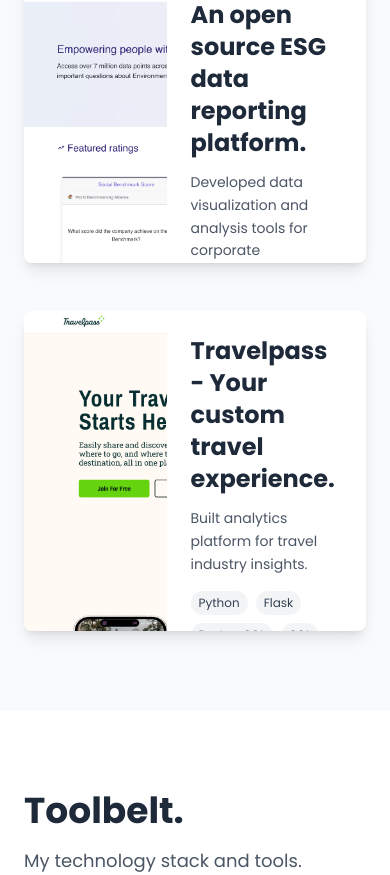
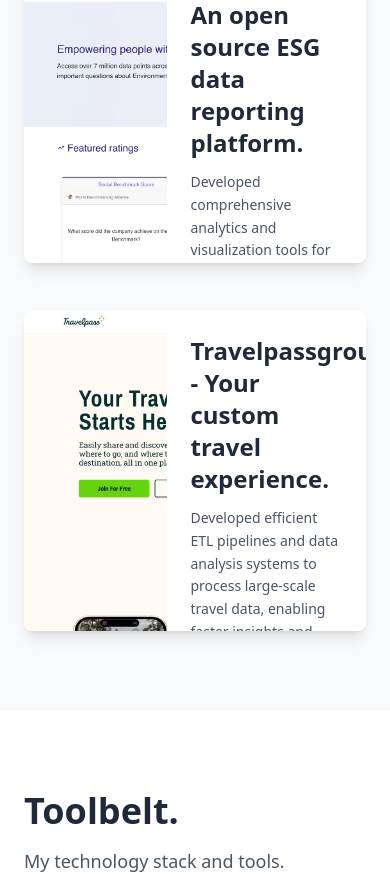
Before and after one commit to cschweipert/portfolio, a React (Vite) app: page / in a window 390 px wide. Shown: the part 1509-2384 px from the top of the page. Built offline with nearby package versions, Linux system fonts and the light colour scheme.

Commit message:
polish and update data

```diff
--- a/index.html
+++ b/index.html
@@ -3,9 +3,9 @@
   <head>
     <meta charset="UTF-8" />
     <link rel="icon" type="image/svg+xml" href="/vite.svg" />
-    <link href="https://fonts.googleapis.com/css2?family=Poppins:wght@300;400;500;600;700&display=swap" rel="stylesheet">
+    <link href="https://fonts.googleapis.com/css2?family=Inter:wght@300;400;500;600;700&display=swap" rel="stylesheet">
     <meta name="viewport" content="width=device-width, initial-scale=1.0" />
-    <title>Vite + React</title>
+    <title>Christina Schweipert - SWE</title>
   </head>
   <body>
     <div id="root"></div>
--- a/src/App.jsx
+++ b/src/App.jsx
@@ -199,7 +199,7 @@
 
           <section id="about" className="min-h-screen bg-gray-50 py-20">
             <div className="max-w-5xl mx-auto px-6">
-              <h2 className="text-4xl font-bold text-gray-800 mb-4">About Me.</h2>
+              <h2 className="text-4xl font-bold text-gray-800 mb-4 text-center">About Me.</h2>
               <About />
             </div>
           </section>
--- a/src/assets/WorkData.js
+++ b/src/assets/WorkData.js
@@ -4,44 +4,74 @@
     image: '/electra_2.png',
     wide_img: '/electra_2.png',
     company: 'Electra - A clean iron company.',
-    role: 'End-to-end Next.js App and REST API development',
+    role: 'Software Engineer - Full Stack',
+    period: '5/2024 - Present',
+    location: 'Boulder, CO, hybrid',
     companyUrl: 'https://electra.earth',
     compDescription: "Electra is a pioneering clean iron company focused on revolutionizing the steel industry with sustainable practices and innovative technology.",
-    description: 'As a Software Engineer at Electra, I spend my time planning, designing, and building the internal data tooling platform that supports our scientists and engineers in their data needs and visualizations.',
-    technologies: ['Next.js', 'Typescript', 'PostgreSQL', 'Python', 'FastAPI', 'Docker', 'SQLAlchemy', 'DASH'],
-    situation: 'Electra needed robust internal tooling to streamline their operations and improve team productivity. The existing systems were fragmented and inefficient.',
-    task: 'Design and develop a comprehensive internal tooling platform that would integrate multiple workflows and provide a seamless user experience.',
-    action: 'Built a full-stack application using Next.js for the frontend with TypeScript for type safety, developed RESTful APIs with FastAPI and Python, implemented PostgreSQL database with optimized queries, and containerized the entire application with Docker for consistent deployment.',
-    result: 'Delivered a scalable internal platform that reduced manual processes by 60% and improved team efficiency. The application now serves as the central hub for internal operations.'
+    description: 'As a Full Stack Software Engineer at Electra, I lead the development of internal data tooling platforms that support our scientists and engineers with comprehensive data management, visualization, and reporting capabilities.',
+    technologies: ['TypeScript', 'React', 'Next.js', 'FastAPI', 'PostgreSQL', 'Python', 'SQLAlchemy', 'Docker', 'OAuth 2.0', 'Azure AD', 'Airflow'],
+    situation: 'Electra needed a comprehensive internal data platform to manage scientific data from various devices, improve data visibility across teams, and streamline data consumption between company resources.',
+    task: 'Plan, design, and build an end-to-end internal data tool with frontend and backend components, implement secure user authentication, develop REST APIs, and create data extraction scripts for scientific devices.',
+    action: 'Built a full-stack application with TypeScript and React frontend and FastAPI backend, implemented OAuth 2.0 and Azure AD for user group authorization, developed REST APIs with PostgreSQL and SQLAlchemy, wrote Python scripts for scientific device data extraction, implemented pytest unit tests, and managed workflows with Airflow.',
+    result: 'Increased data visibility by 90%, enhanced data consumption between company resources by 60%, and created a scalable platform that serves as the central hub for scientific data management and analysis.',
+    responsibilities: [
+      'Full-stack development with TypeScript and React',
+      'REST API development with FastAPI and PostgreSQL',
+      'Database architecture and optimization with SQLAlchemy',
+      'User authentication with OAuth 2.0 and Azure AD',
+      'Python scripting for scientific device integration',
+      'Task management and workflow automation with Airflow',
+      'Unit testing with pytest'
+    ]
   },
   wikirate: {
     id: 'wikirate',
     image: '/wikirate_2.png',
     wide_img: '/wikirate_wide.png',
     company: 'Wikirate - An open source ESG data reporting platform.',
-    role: 'Corporate Sustainability Data Platform',
+    role: 'Software Engineer - Full Stack',
+    period: '8/2023 - 3/2024',
+    location: 'Berlin, Germany, remote',
     companyUrl: 'https://wikirate.org',
     compDescription: "Wikirate is an open-source platform that collects and analyzes corporate sustainability data to empower researchers, activists, and consumers with transparent information about environmental, social, and governance (ESG) practices.",
-    description: 'Developed data visualization and analysis tools for corporate sustainability metrics.',
-    technologies: ['Ruby on Rails', 'Python', 'FastAPI', 'DASH'],
-    situation: 'Wikirate needed better tools for analyzing and visualizing corporate sustainability data to help researchers and activists make informed decisions.',
-    task: 'Create interactive data visualization tools and improve the platform\'s data processing capabilities for corporate sustainability metrics.',
-    action: 'Developed interactive dashboards using DASH and Python, built APIs with FastAPI for efficient data retrieval, enhanced the existing Ruby on Rails platform, and implemented real-time data processing for sustainability metrics.',
-    result: 'Improved data accessibility for researchers by 40% and enabled real-time analysis of corporate sustainability trends, supporting evidence-based environmental advocacy.'
+    description: 'Developed comprehensive analytics and visualization tools for corporate sustainability data while contributing to the open-source Ruby on Rails platform and improving data accuracy through quality assurance systems.',
+    technologies: ['FastAPI', 'Dash', 'TypeScript', 'React', 'Ruby on Rails', 'Python', 'Pandas', 'Matplotlib'],
+    situation: 'Wikirate needed enhanced analytics capabilities, improved data accuracy verification, and better UI/UX for their open-source ESG data platform to serve researchers and activists more effectively.',
+    task: 'Design and build analytics and visualization engines, implement quality assurance tools, enhance the existing Ruby on Rails application, and develop web scraping capabilities for data collection.',
+    action: 'Built an analytics and visualization engine using FastAPI, Dash, TypeScript, and React; implemented data analysis and visualization for Quality Assurance using Pandas and Matplotlib; contributed new features to the open-source Ruby on Rails application per grant requirements; improved UI/UX design; and developed web scrapers for official company webpage data collection.',
+    result: 'Significantly improved data accuracy and accessibility for researchers, enhanced the platform\'s analytical capabilities, and contributed valuable open-source features that support evidence-based environmental advocacy.',
+    responsibilities: [
+      'Analytics engine development with FastAPI and Dash',
+      'Data visualization with React and TypeScript',
+      'Quality assurance tools with Pandas and Matplotlib',
+      'Open-source Ruby on Rails development',
+      'UI/UX design improvements',
+      'Web scraping for data collection'
+    ]
   },
   tpg: {
     id: 'tpg',
     image: '/tpg_2.png',
     wide_img: '/tpg_wide.png',
-    company: 'Travelpass - Your custom travel experience.',
+    company: 'Travelpassgroup - Your custom travel experience.',
     role: 'Data Engineer',
+    period: '1/2022 - 7/2022',
+    location: 'South Jordan, UT, remote',
     companyUrl: 'https://travelpass.com',
-    compDescription: "Travelpass is a leading travel technology company that provides innovative solutions for personalized travel experiences, including booking platforms and analytics services for the travel industry.",
-    description: 'Built analytics platform for travel industry insights.',
-    technologies: ['Python', 'Flask', 'PostgreSQL', 'SQL', 'AWS'],
-    situation: 'Travelpassgroup required a comprehensive analytics platform to process large volumes of travel data and provide actionable insights for their clients.',
-    task: 'Develop a scalable analytics platform that could handle high-volume travel data processing and provide real-time insights.',
-    action: 'Built a Flask-based web application with Python, designed and optimized PostgreSQL database schemas, implemented complex SQL queries for data analysis, and deployed the solution on AWS with auto-scaling capabilities.',
-    result: 'Created a platform processing over 1M data points daily, providing clients with real-time travel insights and reducing data processing time by 75%.'
+    compDescription: "Travelpassgroup is a leading travel technology company that provides innovative solutions for personalized travel experiences, including booking platforms and analytics services for the travel industry.",
+    description: 'Developed efficient ETL pipelines and data analysis systems to process large-scale travel data, enabling faster insights and decision-making while optimizing costs through cloud infrastructure improvements.',
+    technologies: ['Python', 'Flask', 'PostgreSQL', 'SQL', 'AWS', 'AWS Lambda'],
+    situation: 'Travelpassgroup required scalable ETL pipelines to process millions of travel data points, improve operational efficiency, and reduce infrastructure costs while maintaining data accuracy.',
+    task: 'Develop efficient ETL pipelines, automate manual processes, optimize cloud infrastructure costs, and conduct comprehensive data analysis to provide actionable insights to leadership.',
+    action: 'Built ETL pipelines with Python and Flask for improved data accuracy and faster insights; automated tasks through cross-functional collaboration; refactored existing jobs into AWS Lambdas for cost optimization; and conducted data analysis on 10 million data points to communicate insights to leadership.',
+    result: 'Achieved a 25% increase in operational efficiency through automation, reduced infrastructure costs by 30% through AWS Lambda optimization, and provided leadership with actionable insights from large-scale data analysis.',
+    responsibilities: [
+      'ETL pipeline development with Python and Flask',
+      'Data analysis on 10+ million data points',
+      'AWS Lambda optimization for cost reduction',
+      'Cross-functional automation initiatives',
+      'Leadership reporting and insights communication'
+    ]
   }
 }
--- a/src/components/About.jsx
+++ b/src/components/About.jsx
@@ -2,17 +2,56 @@
   return (
     <div className="max-w-4xl mx-auto p-6 pb-0">
       <img
-        className="w-72 h-72 rounded-full mx-auto mb-8 object-cover shadow-lg"
+        className="w-72 h-72 rounded-full mx-auto mb-8 object-cover"
         src="/me.png"
         alt="portrait of Christina Schweipert"
       />
-      <p className="text-center text-lg text-gray-700 mb-6 leading-relaxed">
-        I am a developer with a background in Geoecology. I am passionate about mountain biking, surfing, and programming.
-        When I am not out and about in search of tacky dirt or the perfect wave I like to find innovative solutions with state of the art technology.
-      </p>
-      <p className="text-center text-xl font-medium text-gray-600 italic">
-        "Facts don't cease to exist because they are ignored." - Aldous Huxley
-      </p>
+
+      <div className="space-y-8">
+        <div className="text-center">
+          <h3 className="text-2xl font-bold text-gray-800 mb-4">From Earth Science to Software Engineering</h3>
+          <p className="text-lg text-gray-700 leading-relaxed max-w-3xl mx-auto">
+            I discovered my fascination with data during my journey as an Earth Scientist. This passion led me to transition into software engineering.
+          </p>
+        </div>
+
+        <div className="grid md:grid-cols-2 gap-8 mt-12">
+          <div className="bg-gray-50 rounded-lg p-6">
+            <h4 className="text-xl font-semibold text-gray-800 mb-4">Technical Focus</h4>
+            <p className="text-gray-600 leading-relaxed">
+              I focus on developing internal APIs with <span className="font-medium text-gray-800">FastAPI</span> and <span className="font-medium text-gray-800">Flask</span>, improving data quality and accessibility. My work often involves organizing and cleaning data with <span className="font-medium text-gray-800">Pandas</span>, ensuring it's accessible for decision-making.
+            </p>
+          </div>
+
+          <div className="bg-gray-50 rounded-lg p-6">
+            <h4 className="text-xl font-semibold text-gray-800 mb-4">Full-Stack Development</h4>
+            <p className="text-gray-600 leading-relaxed">
+              I've gained extensive experience in front-end development using <span className="font-medium text-gray-800">React</span>, creating user-friendly applications that bridge the gap between complex data and intuitive user experiences.
+            </p>
+          </div>
+        </div>
+
+        <div className="text-center bg-white rounded-lg p-8 mt-8">
+          <h4 className="text-xl font-semibold text-gray-800 mb-4">My Mission</h4>
+          <p className="text-lg text-gray-700 leading-relaxed max-w-3xl mx-auto">
+            My journey has been about merging my scientific understanding with software engineering to tackle complex data challenges effectively.
+          </p>
+        </div>
+
+        <div className="text-center mt-12">
+          <h4 className="text-xl font-semibold text-gray-800 mb-4">When I'm Not Coding</h4>
+          <p className="text-lg text-gray-700 leading-relaxed">
+            You'll likely find me in the mountains on my <span className="font-medium text-gray-800">bicycle</span> or <span className="font-medium text-gray-800">backcountry skis</span> ⛷️ 🚵‍♀️
+          </p>
+        </div>
+
+        <div className="text-center mt-8">
+          <blockquote className="text-xl font-medium text-gray-600 italic">
+            "Facts don't cease to exist because they are ignored."
+          </blockquote>
+          <p className="text-gray-500 mt-2">— Aldous Huxley</p>
+        </div>
+      </div>
     </div>
   )
 }
--- a/src/components/Toolbelt.tsx
+++ b/src/components/Toolbelt.tsx
@@ -36,7 +36,6 @@
     { icon: SiDjango, name: 'Django', color: '#092E20' },
     { icon: SiPostgresql, name: 'PostgreSQL', color: '#4169E1' },
     { icon: SiSqlalchemy, name: 'SQLAlchemy', color: '#D71F00' },
-    // { icon: SiMysql, name: 'MySQL', color: '#4479A1' },
     { icon: SiPlotly, name: 'Dash', color: '#3F4F75' },
     { icon: SiDocker, name: 'Docker', color: '#2496ED' },
     { icon: SiAmazonwebservices, name: 'AWS', color: '#FF9900' },
@@ -45,8 +44,8 @@
   ]
 
   return (
-    <div className="max-w-4xl mx-auto p-6">
-      <div className="grid grid-cols-2 sm:grid-cols-3 md:grid-cols-4 lg:grid-cols-6 gap-6">
+    <div className="w-full">
+      <div className="grid grid-cols-3 gap-6">
         {technologies.map((tech, index) => {
           const IconComponent = tech.icon
           return (
```
Also changed, not shown: src/components/WorkDetails.tsx (+58 -37 lines).
